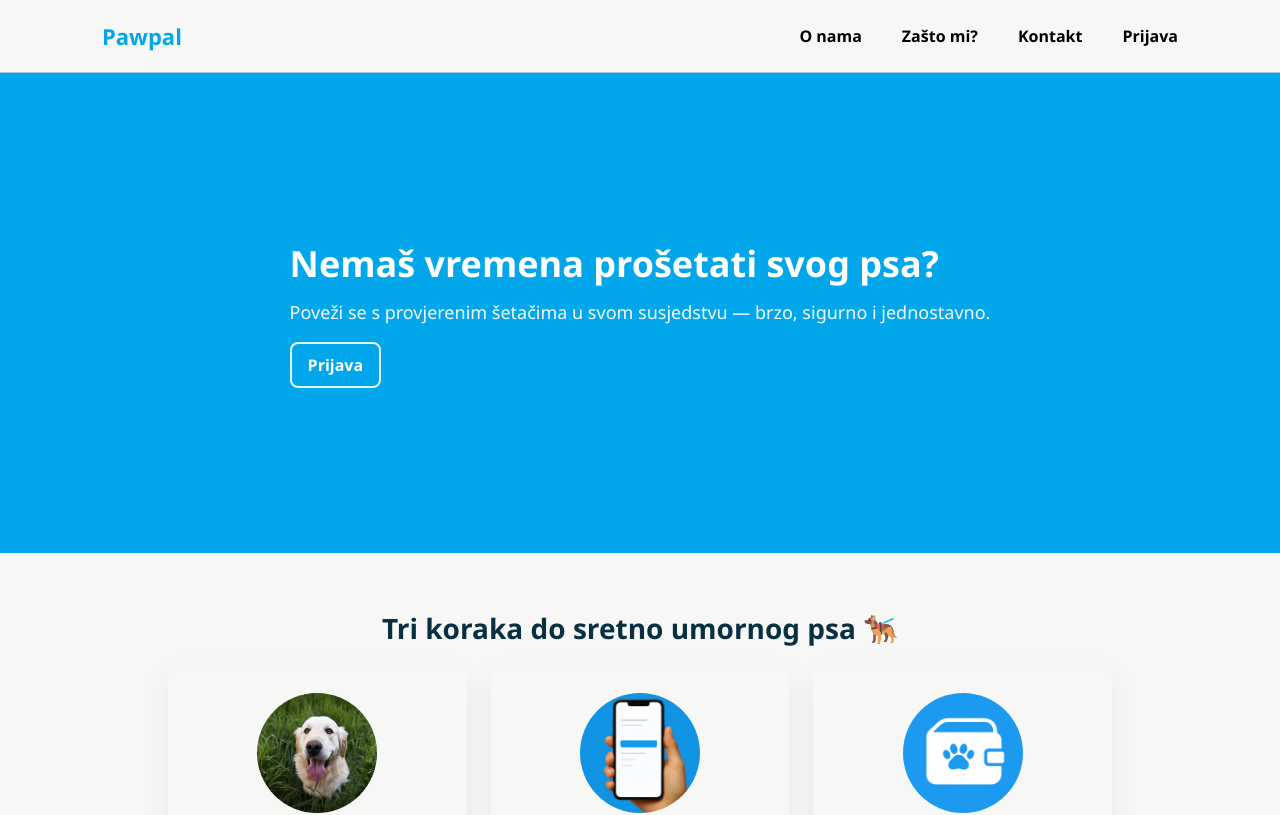
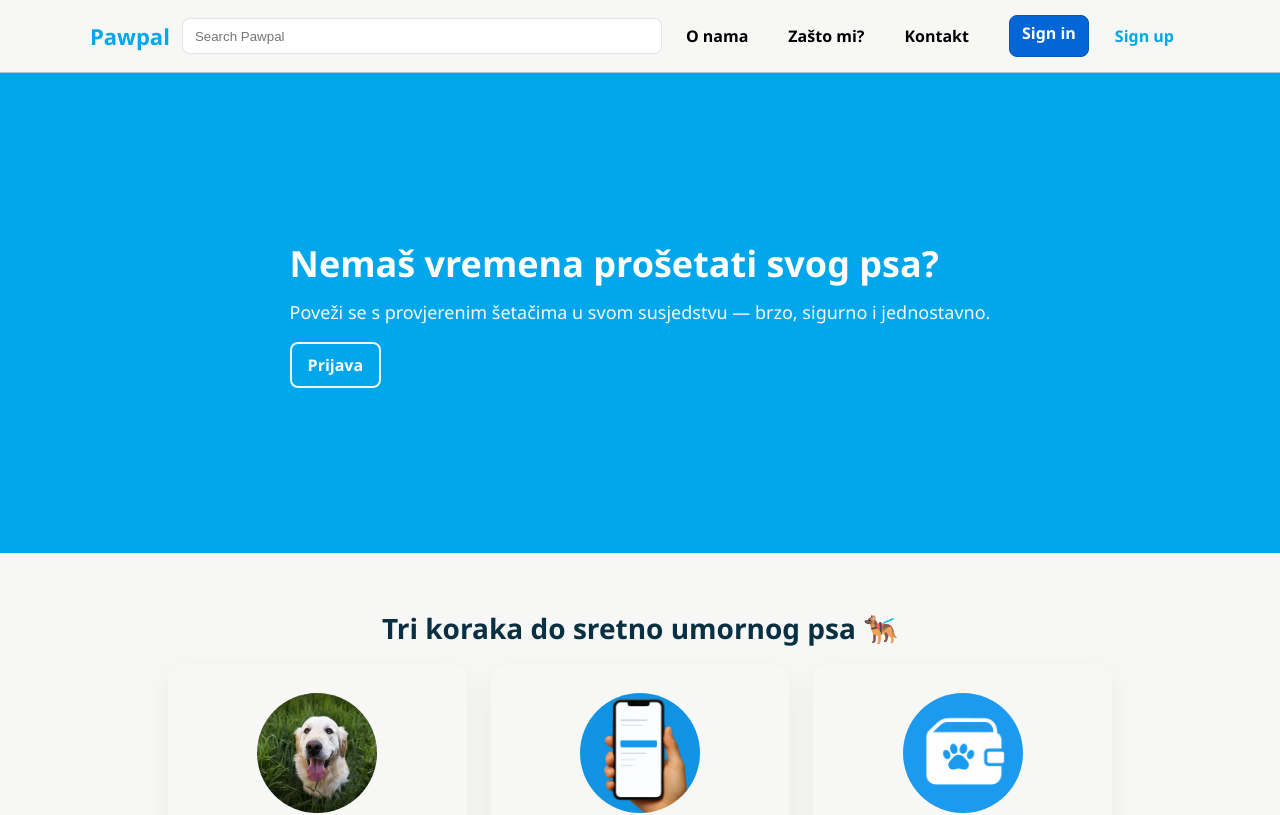
Before and after one commit to EmaZidar/PsiciUOphodnji, a React (Vite) app in the folder client/: page / in a window 1280 px wide. Shown: the top 815 px of the page. Built offline with nearby package versions, Linux system fonts and the light colour scheme.

Commit message:
search bar, sign up i sign in

```diff
--- a/client/src/components/Header.jsx
+++ b/client/src/components/Header.jsx
@@ -6,13 +6,30 @@ export default function Header() {
   return (
     <header className="header-container">
       <div className="header-inner">
-        <div className="brand"><Link className="brand" to="/">Pawpal</Link></div>
-        <nav className="header-nav" aria-label="Glavni izbornik">
-          <a href="#about">O nama</a>
-          <a href="#zasto">Zašto mi?</a>
-          <a href="#kontakt">Kontakt</a>
-          <a href="/login">Prijava</a>
-        </nav>
+        <div className="header-left">
+          <Link className="brand" to="/">Pawpal</Link>
+        </div>
+
+        <div className="header-center">
+          <input
+            className="header-search"
+            type="search"
+            placeholder="Search Pawpal"
+            aria-label="Search"
+          />
+        </div>
+
+        <div className="header-right">
+          <nav className="header-nav" aria-label="Glavni izbornik">
+            <a href="#about">O nama</a>
+            <a href="#zasto">Zašto mi?</a>
+            <a href="#kontakt">Kontakt</a>
+          </nav>
+          <div className="auth-actions">
+            <a href="/login" className="btn signin">Sign in</a>
+            <a href="/register" className="btn primary">Sign up</a>
+          </div>
+        </div>
       </div>
     </header>
   );
--- a/client/src/style.css
+++ b/client/src/style.css
@@ -39,6 +39,64 @@ body {
   display: flex;
   align-items: center;
   justify-content: space-between;
+}
+
+/* GitHub-like header layout */
+.header-left {
+  flex: 0 0 auto;
+}
+
+.header-center {
+  flex: 1 1 480px;
+  display: flex;
+  justify-content: center;
+  padding: 0 12px;
+}
+
+.header-right {
+  flex: 0 0 auto;
+  display: flex;
+  align-items: center;
+  gap: 16px;
+}
+
+.header-search {
+  width: 100%;
+  max-width: 640px;
+  height: 36px;
+  padding: 6px 12px;
+  border-radius: 8px;
+  border: 1px solid rgba(8,48,66,0.12);
+  background: #fff;
+}
+
+.auth-actions {
+  display: flex;
+  gap: 10px;
+  margin-left: 12px;
+}
+
+.btn.primary {
+  background: #2ea44f; /* GitHub green-ish for sign up */
+  color: #fff;
+}
+
+.btn.outline {
+  background: transparent;
+  color: #0366d6; /* GitHub link blue */
+  border: 1px solid rgba(3,102,214,0.12);
+}
+
+/* Prominent blue Sign in button */
+.btn.signin {
+  background: #0366d6;
+  color: #fff;
+  border: 1px solid #0356b6;
+  padding: 6px 12px;
+  border-radius: 8px;
+}
+.btn.signin:hover {
+  background: #0356b6;
 }
 
 .brand {
```
